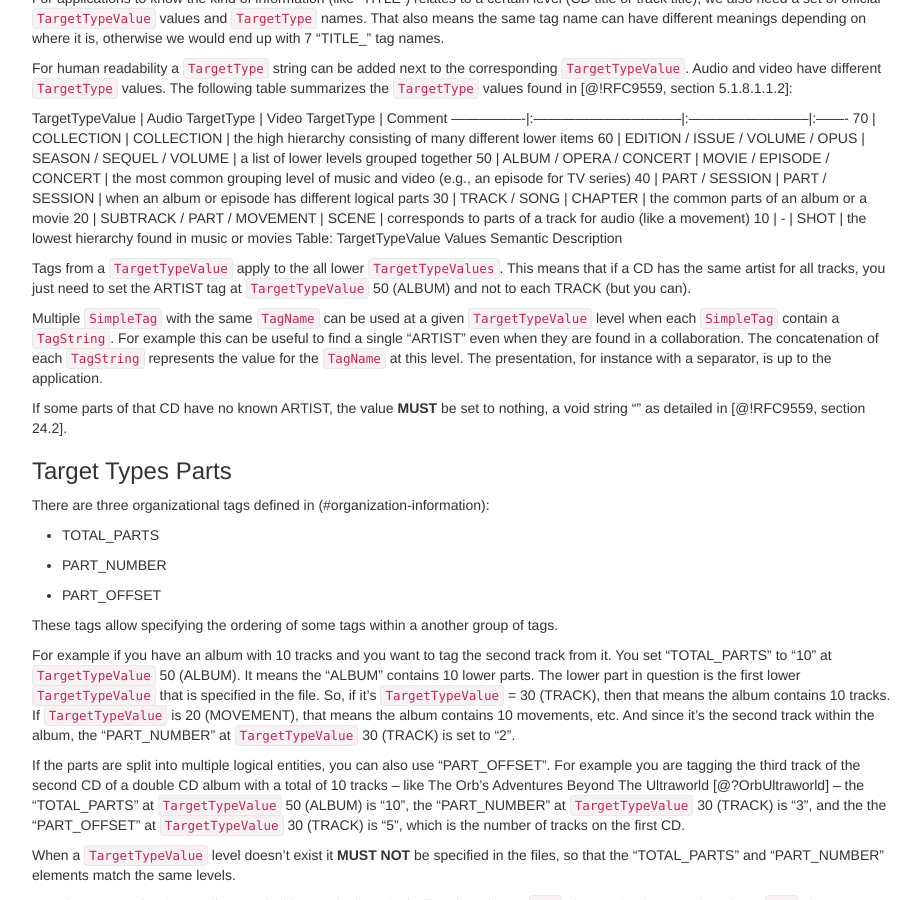
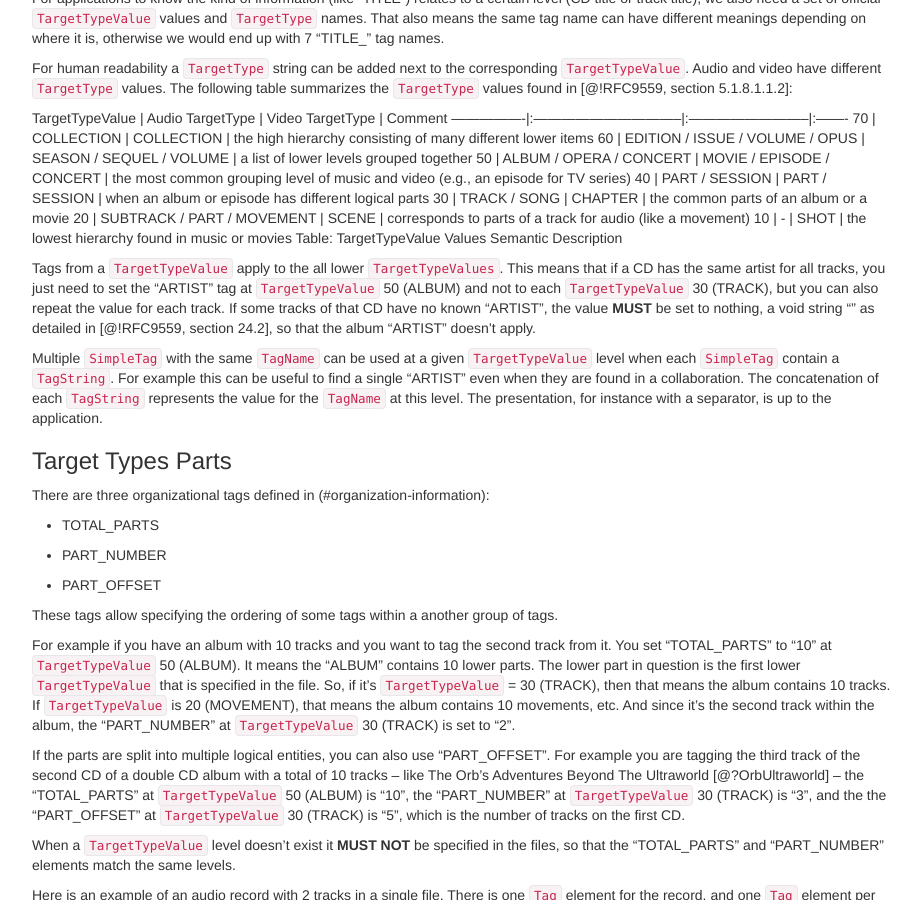
Before and after one commit to ietf-wg-cellar/matroska-specification, a Jekyll site: the page built from tagging.md, in a window 1280 px wide and 900 px high, scrolled down 2116 px. Shown: the whole window, without its empty margins (273-1194 px from the left). Built offline with Jekyll 4.4.1, drawn with Linux system fonts in a browser that asks for light colours; our own code applies the rules of GitHub Pages for plain Markdown files.

Commit message:
clarify the voiding of upper values

```diff
--- a/tagging.md
+++ b/tagging.md
@@ -144,16 +144,16 @@ TargetTypeValue | Audio TargetType                | Video TargetType          |
 Table: TargetTypeValue Values Semantic Description
 
 Tags from a `TargetTypeValue` apply to the all lower `TargetTypeValues`. This means that if a CD has the same
-artist for all tracks, you just need to set the ARTIST tag at `TargetTypeValue` 50 (ALBUM) and not
-to each TRACK (but you can).
+artist for all tracks, you just need to set the "ARTIST" tag at `TargetTypeValue` 50 (ALBUM) and not
+to each `TargetTypeValue` 30 (TRACK), but you can also repeat the value for each track.
+If some tracks of that CD have no known
+"ARTIST", the value **MUST** be set to nothing, a void string "" as detailed in [@!RFC9559, section 24.2],
+so that the album "ARTIST" doesn't apply.
 
 Multiple `SimpleTag` with the same `TagName` can be used at a given `TargetTypeValue` level when each `SimpleTag` contain a `TagString`.
 For example this can be useful to find a single "ARTIST" even when they are found in a collaboration.
 The concatenation of each `TagString` represents the value for the `TagName` at this level.
 The presentation, for instance with a separator, is up to the application.
-
-If some parts of that CD have no known
-ARTIST, the value **MUST** be set to nothing, a void string "" as detailed in [@!RFC9559, section 24.2].
 
 ### Target Types Parts
 
```
